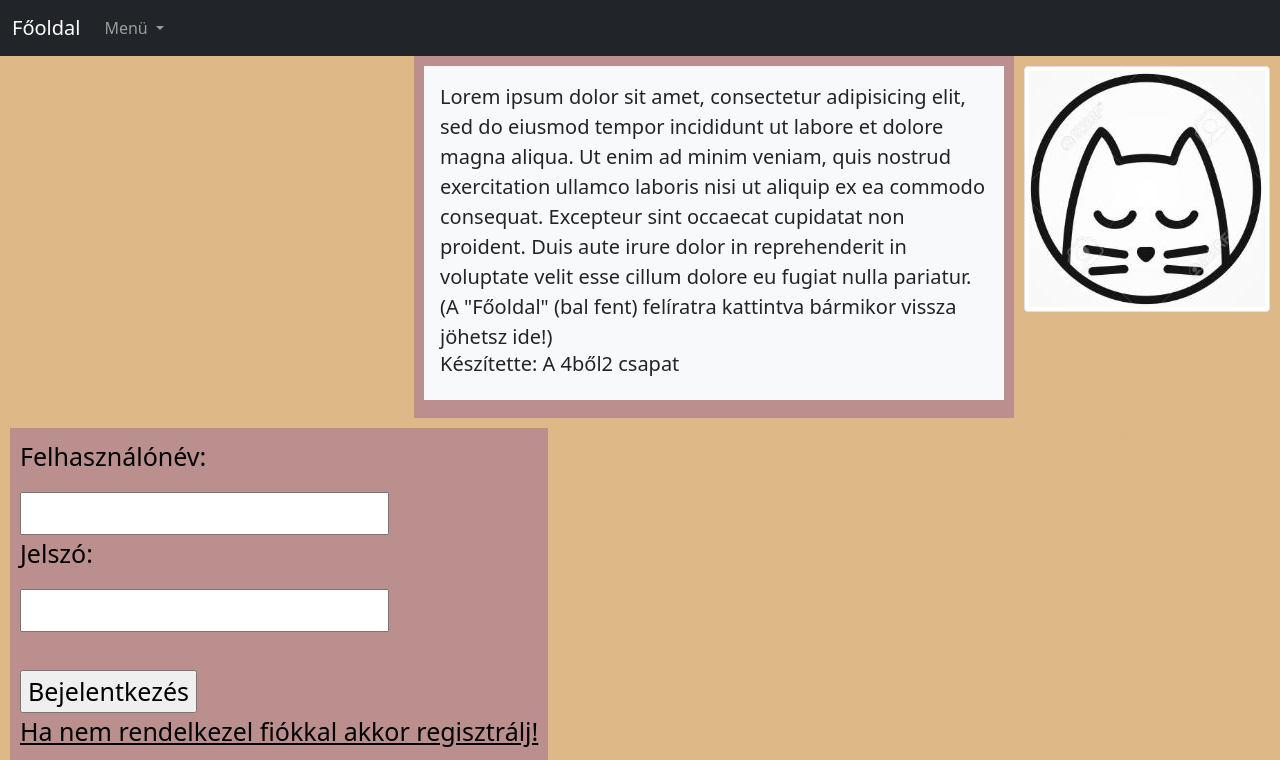
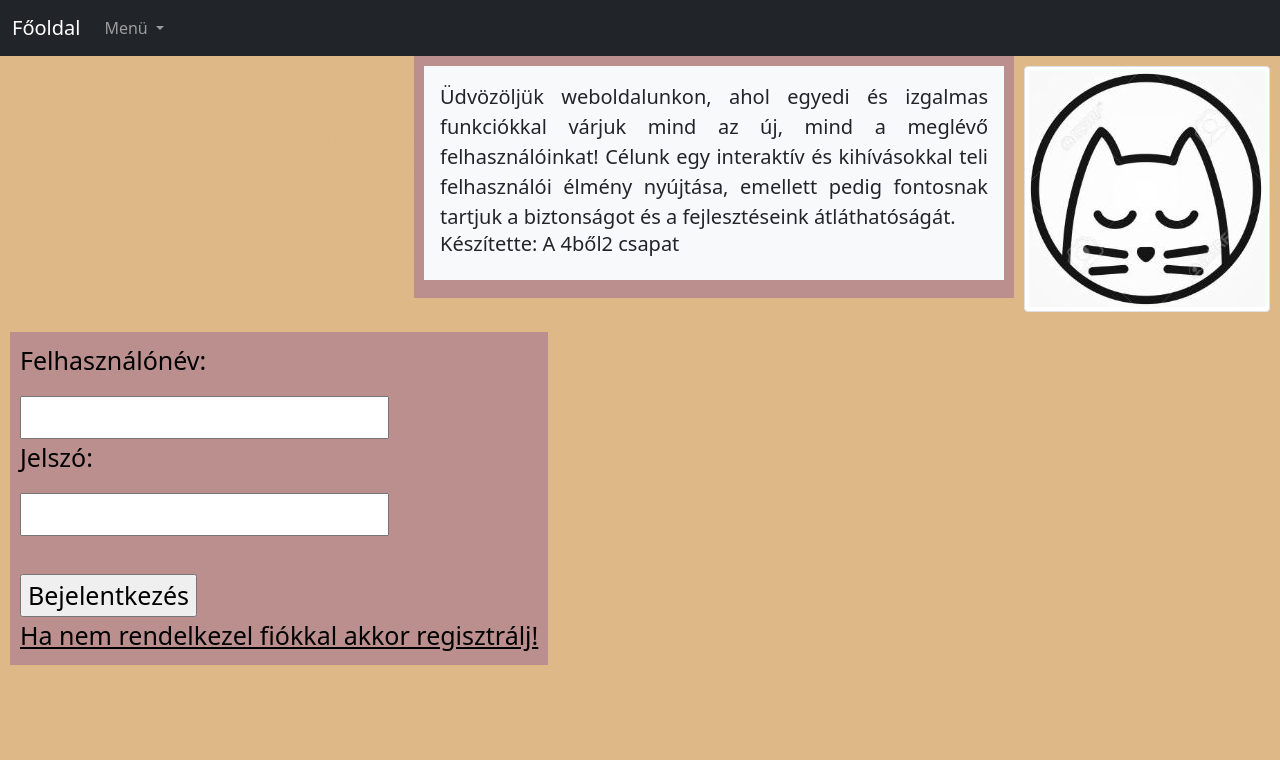
Before and after one commit to FoldiKriszti/RFT_2023_4bol2, a PHP site: page / in a window 1280 px wide. Shown: the top 760 px of the page. Run offline with PHP 8.4, Linux system fonts and the light colour scheme; some libraries are stand-ins or nearby versions.

Commit message:
Végső
Finomítások

```diff
--- a/Weboldal/login.php
+++ b/Weboldal/login.php
@@ -65,11 +65,7 @@ session_start();
 <div class="wr">
 <div class="desc">
 	<div class="p-3 mb-2 bg-light text-dark">
-		Lorem ipsum dolor sit amet, consectetur adipisicing elit, sed do eiusmod tempor incididunt ut labore et dolore magna aliqua.
-		Ut enim ad minim veniam, quis nostrud exercitation ullamco laboris nisi ut aliquip ex ea commodo consequat.
-		Excepteur sint occaecat cupidatat non proident.
-		Duis aute irure dolor in reprehenderit in voluptate velit esse cillum dolore eu fugiat nulla pariatur.
-		(A "Főoldal" (bal fent) felíratra kattintva bármikor vissza jöhetsz ide!)
+		Üdvözöljük weboldalunkon, ahol egyedi és izgalmas funkciókkal várjuk mind az új, mind a meglévő felhasználóinkat! Célunk egy interaktív és kihívásokkal teli felhasználói élmény nyújtása, emellett pedig fontosnak tartjuk a biztonságot és a fejlesztéseink átláthatóságát.
 		<h5>Készítette: A 4ből2 csapat</h5>
 	</div>
 </div>
--- a/Weboldal/styles/mainstyle.css
+++ b/Weboldal/styles/mainstyle.css
@@ -1,6 +1,7 @@
-body{background-color:burlywood;
+body{background-color:rosybrown;
 color:white;
 margin:0px;
+text-align: justify;
 }
 
 .kakukk{
```
